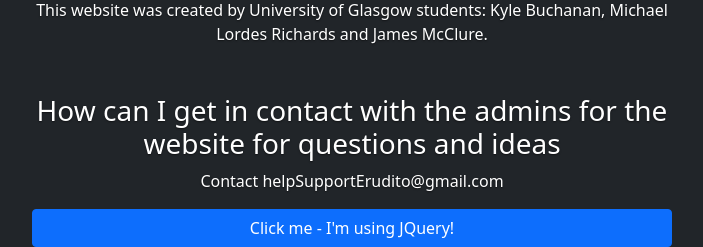
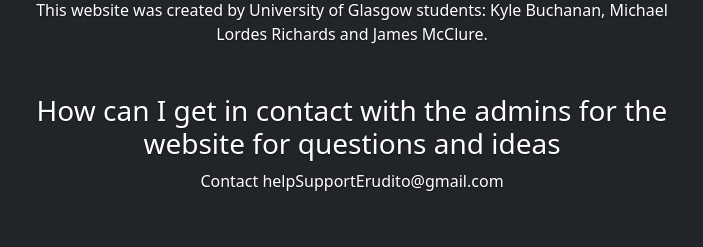
Before and after one commit to JmacCl/Erudito, a Django app: page /about/ in a window 1280 px wide. Shown: the part 647-894 px from the top of the page, without its empty margins (288-991 px from the left). After the commit the page ends 839 px from the top, so only its background shows below. Run offline with Django 3.2, Linux system fonts and the light colour scheme; some libraries are stand-ins or nearby versions.

Commit message:
removed jquery button on about page

```diff
--- a/templates/erudito/about.html
+++ b/templates/erudito/about.html
@@ -29,10 +29,6 @@
     <hr>
     <h3>How can I get in contact with the admins for the website for questions and ideas</h3>
     <p>Contact helpSupportErudito@gmail.com</p>
-    <button class="btn btn-primary" id="about-btn">
-        Click me - I'm using JQuery!
-    </button>
-
 
 
 
```
